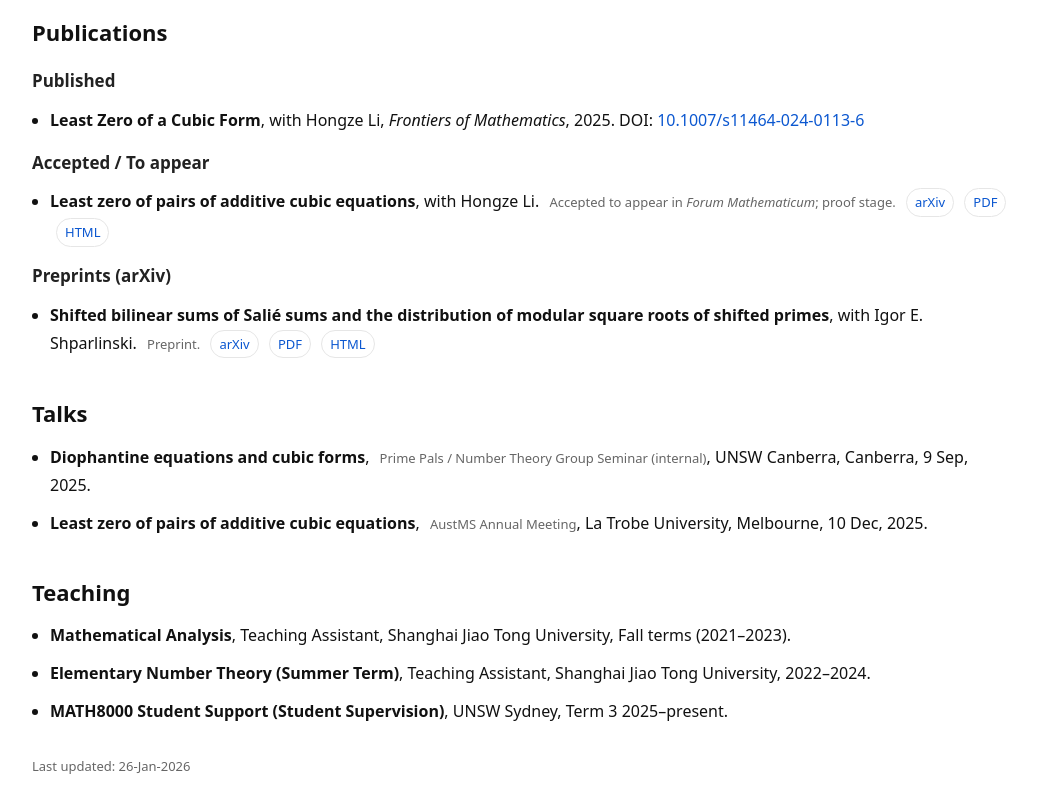
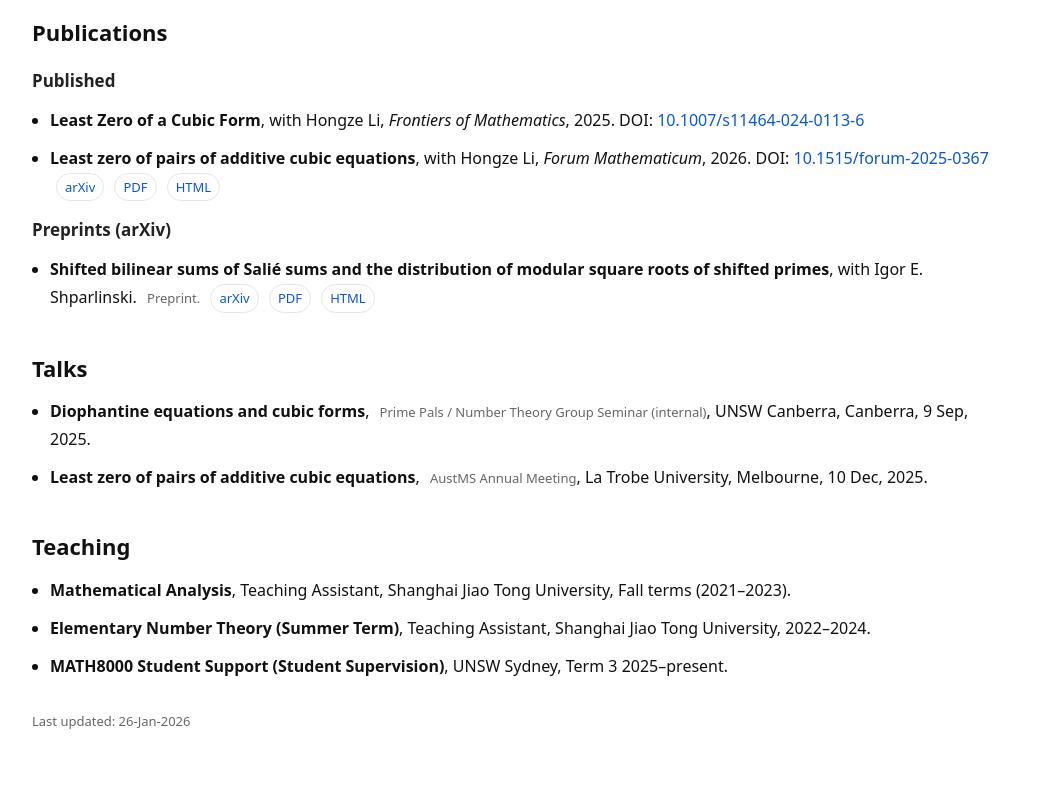
Before and after one commit to yixiuxiao98/yixiuxiao98.github.io, a plain HTML site: page index.html in a window 1280 px wide. Shown: the part 986-1798 px from the top of the page, without its empty margins (118-1155 px from the left). Drawn offline with Linux system fonts and the light colour scheme.

Commit message:
Update index.html

```diff
--- a/index.html
+++ b/index.html
@@ -281,15 +281,12 @@
     DOI:
     <a href="https://doi.org/10.1007/s11464-024-0113-6">10.1007/s11464-024-0113-6</a>
   </li>
-      </ul>
-
-      <h3>Accepted / To appear</h3>
-      <ul>
   <li>
     <span class="pubtitle">Least zero of pairs of additive cubic equations</span>,
-          with Hongze Li.
-          <span class="sub">Accepted to appear in <i>Forum Mathematicum</i>; proof stage.</span>
-
+    with Hongze Li,
+    <i>Forum Mathematicum</i>, 2026.
+    DOI:
+    <a href="https://doi.org/10.1515/forum-2025-0367">10.1515/forum-2025-0367</a>
     <a class="taglink" href="https://arxiv.org/abs/2510.10001">arXiv</a>
     <a class="taglink" href="https://arxiv.org/pdf/2510.10001v2.pdf">PDF</a>
     <a class="taglink" href="https://arxiv.org/html/2510.10001v2">HTML</a>
```
Lines whose indentation alone changed are shown as unchanged.
